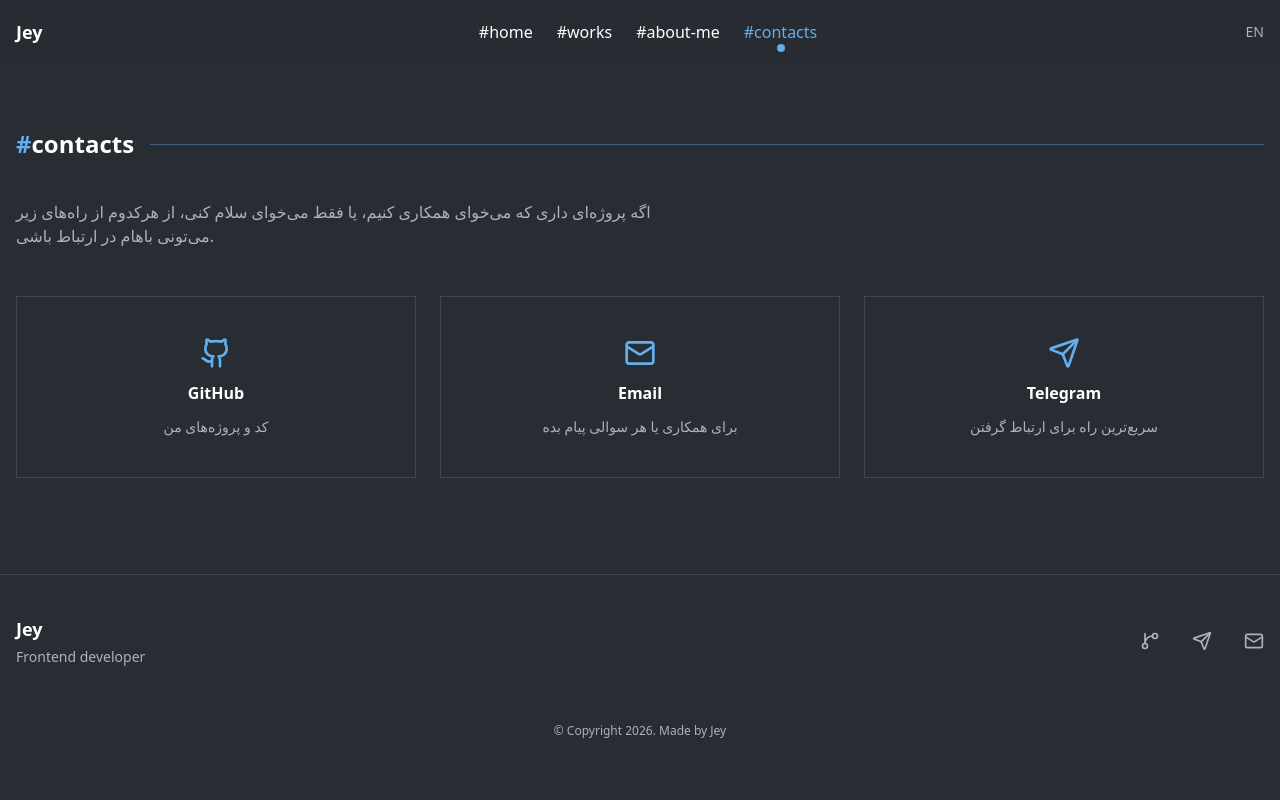
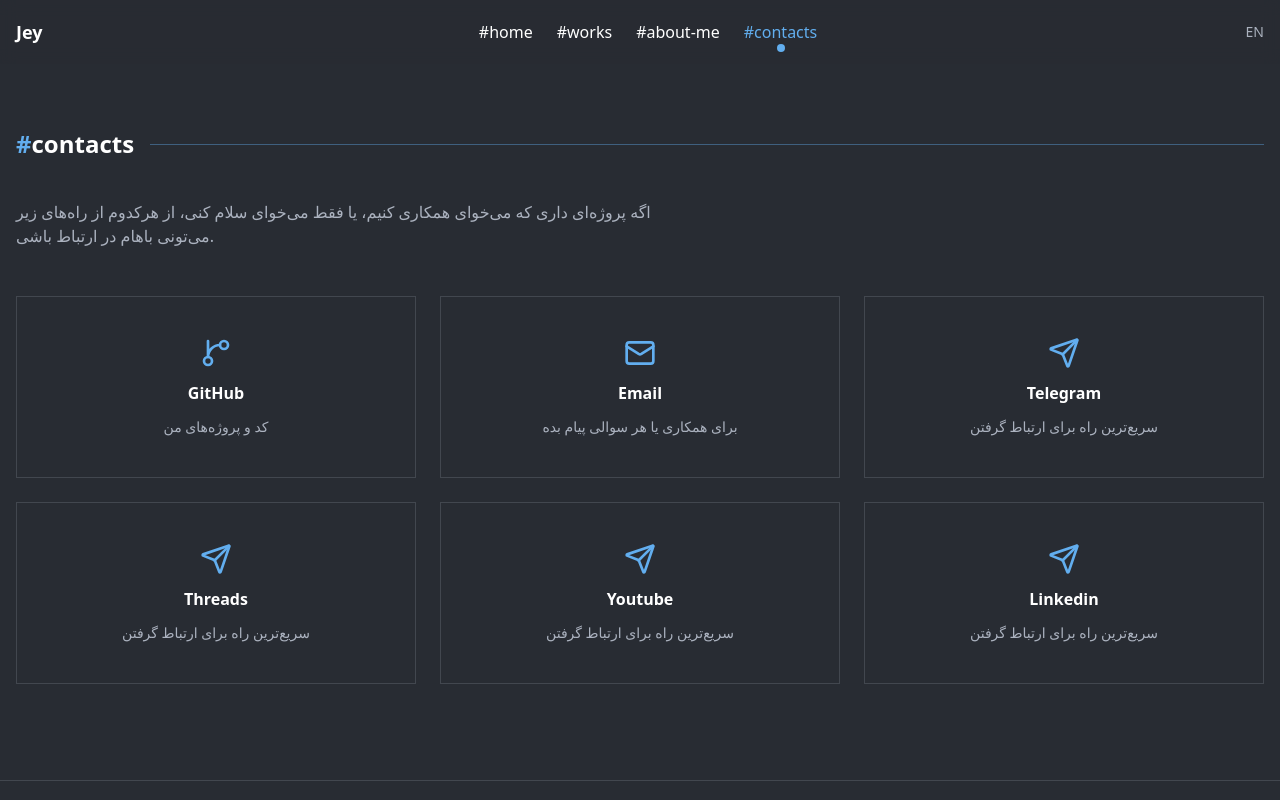
Before and after one commit to Siajey/myportfolio, a Next.js app: page /contacts in a window 1280 px wide. Shown: the top 800 px of the page. Built offline with nearby package versions, Linux system fonts and the light colour scheme.

Commit message:
chore: minor cleanup

```diff
--- a/src/app/_components/GithubActivity/index.tsx
+++ b/src/app/_components/GithubActivity/index.tsx
@@ -2,12 +2,8 @@
 import { socialLinks } from '@/data/social-links.data'
 import { getContributionCalendar } from '@/services/github/github.service'
 
-// یوزرنیم گیتهاب رو از لینک پروفایل (socialLinks.github) استخراج می‌کنیم
-// تا فقط یک جای کد (social-links.data.ts) مسئول این مقدار باشه.
 const githubUsername = socialLinks.github.split('/').filter(Boolean).pop()
 
-// بر اساس تعداد contribution های یک روز، شدت رنگ بنفش رو مشخص می‌کنه.
-// به جای رنگ سبز خود گیتهاب، همون رنگ اصلی (primary) سایت رو استفاده می‌کنیم.
 function getLevelClass(count: number): string {
   if (count === 0) return 'bg-gray/10'
   if (count <= 2) return 'bg-primary/30'
@@ -15,15 +11,11 @@
   return 'bg-primary'
 }
 
-// چون این کامپوننت خودش async هست (یعنی منتظر fetch می‌مونه)،
-// باید یک Server Component باشه - این دقیقاً همون چیزیه که قبلاً درباره‌ش توضیح دادم.
 export default async function GithubActivity() {
   if (!githubUsername) return null
 
   const calendar = await getContributionCalendar(githubUsername)
 
-  // اگه توکن تعریف نشده بود یا درخواست با خطا مواجه شد، calendar برابر null می‌شه
-  // و به‌جای نشون‌دادن یک بخش خراب، کل بخش رو مخفی می‌کنیم.
   if (!calendar) return null
 
   return (
@@ -34,9 +26,12 @@
         {calendar.totalContributions} contribution در یک سال گذشته
       </p>
 
-      <div className='flex gap-1 overflow-x-auto border border-gray/20 p-4'>
+      <div className='flex gap-1 overflow-x-auto  border-gray/20 p-4'>
         {calendar.weeks.map((week) => (
-          <div key={week.contributionDays[0]?.date} className='flex flex-col gap-1'>
+          <div
+            key={week.contributionDays[0]?.date}
+            className='flex flex-col gap-1'
+          >
             {week.contributionDays.map((day) => (
               <div
                 key={day.date}
--- a/src/data/contacts.data.ts
+++ b/src/data/contacts.data.ts
@@ -1,4 +1,4 @@
-import { Github, Mail, Send } from 'lucide-react'
+import { GitBranch, Mail, Send } from 'lucide-react'
 import type { LucideIcon } from 'lucide-react'
 import { socialLinks } from '@/data/social-links.data'
 
@@ -11,7 +11,7 @@
 
 export const contactsData: ContactItem[] = [
   {
-    icon: Github,
+    icon: GitBranch,
     label: 'GitHub',
     description: 'کد و پروژه‌های من',
     href: socialLinks.github,
@@ -28,4 +28,22 @@
     description: 'سریع‌ترین راه برای ارتباط گرفتن',
     href: socialLinks.telegram,
   },
+  {
+    icon: Send,
+    label: 'Threads',
+    description: 'سریع‌ترین راه برای ارتباط گرفتن',
+    href: socialLinks.telegram,
+  },
+  {
+    icon: Send,
+    label: 'Youtube',
+    description: 'سریع‌ترین راه برای ارتباط گرفتن',
+    href: socialLinks.telegram,
+  },
+  {
+    icon: Send,
+    label: 'Linkedin',
+    description: 'سریع‌ترین راه برای ارتباط گرفتن',
+    href: socialLinks.telegram,
+  },
 ]
```
